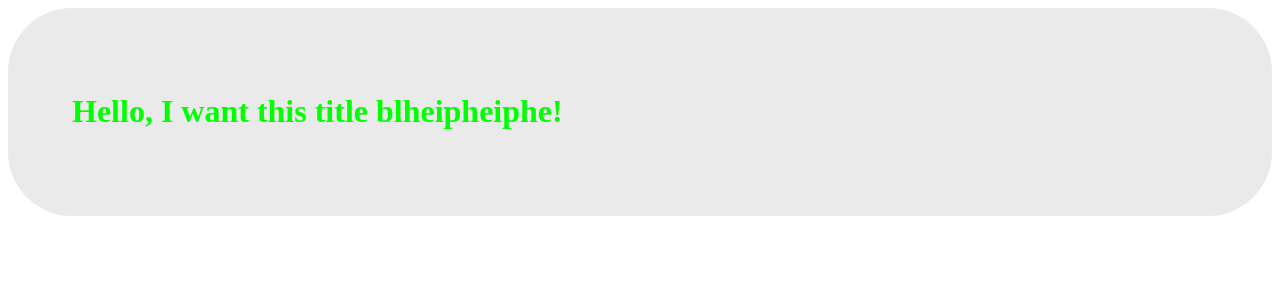
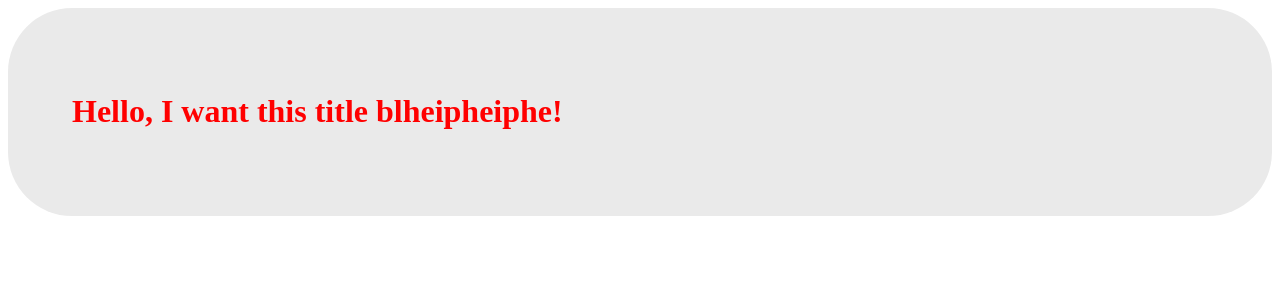
Before and after one commit to christianalfoni/new-git-flow, a React (Create React App) app: page / in a window 1280 px wide. Shown: the top 300 px of the page. Built offline with nearby package versions, Linux system fonts and the light colour scheme.

Commit message:
Update styles.css

```diff
--- a/src/styles.css
+++ b/src/styles.css
@@ -1,7 +1,7 @@
 .App {
   opacity: 1;
   background-color: #eaeaea;
-  color: lime;
+  color: red;
   padding: 4rem;
   border-radius: 4rem;
 }
```
